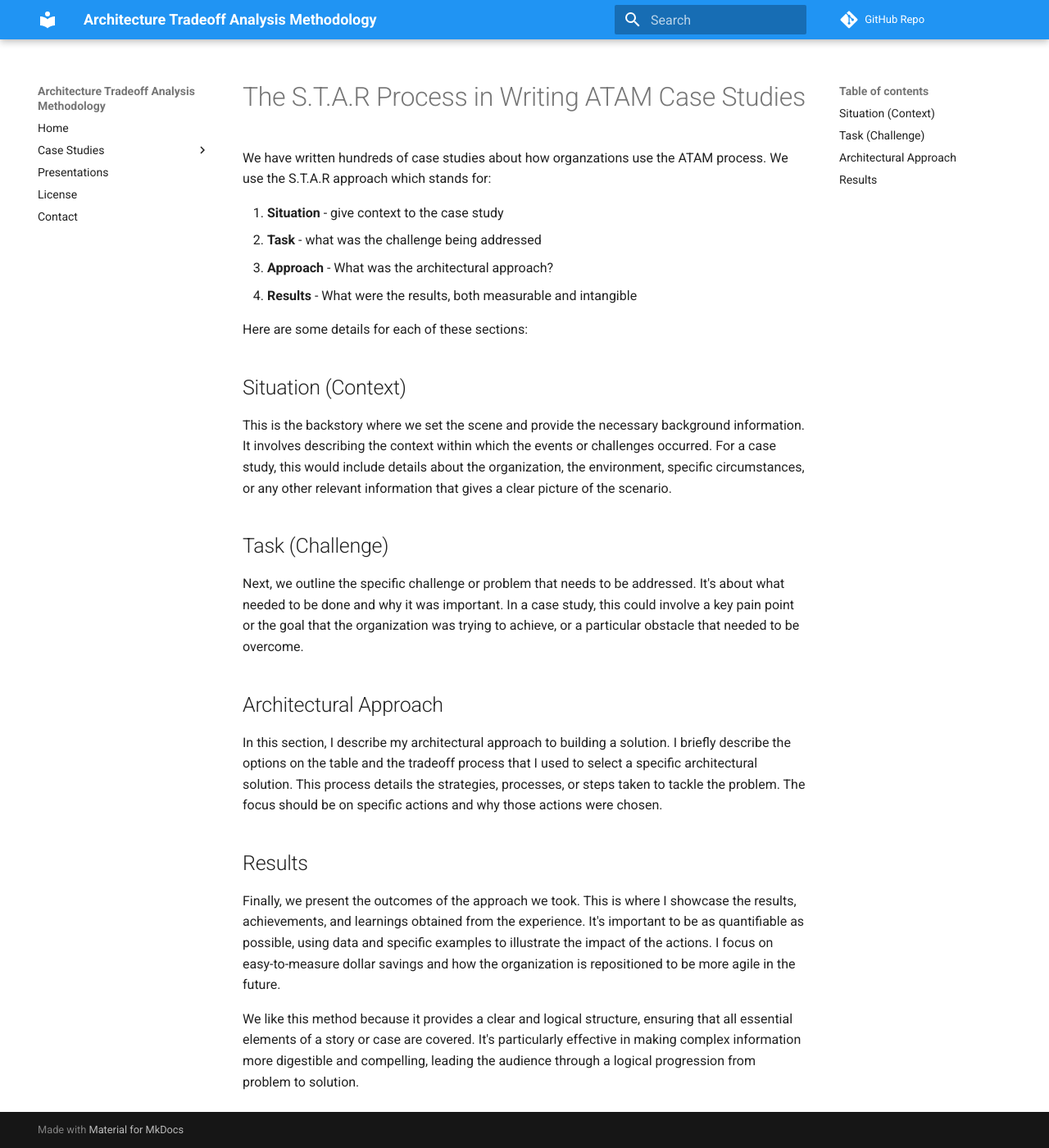
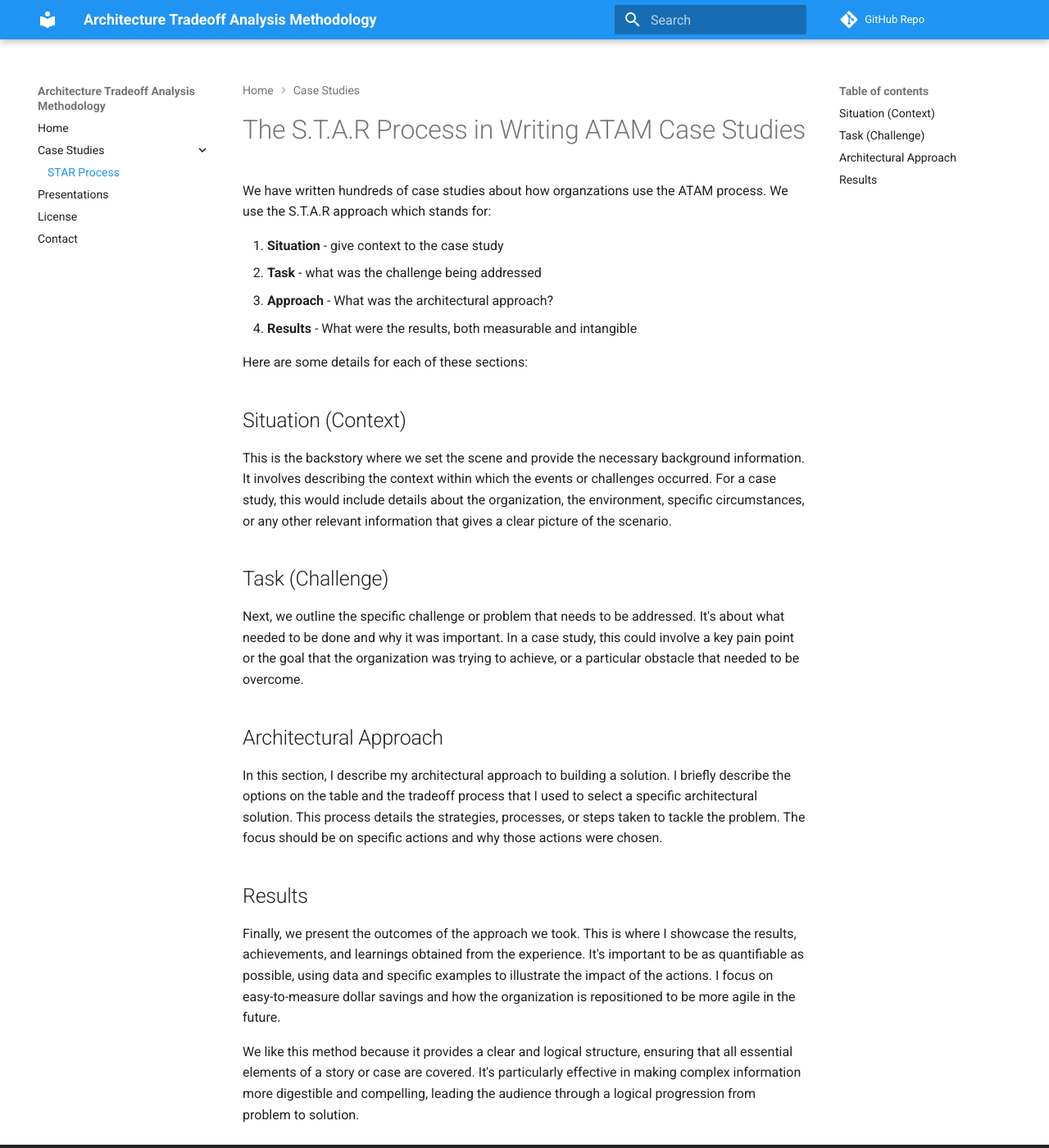
Before and after one commit to dmccreary/atam, an MkDocs documentation site: the page built from docs/case-studies/star-process.md, in a window 1280 px wide and 1400 px high. Shown: the whole window at 82% size. Built offline with MkDocs 1.6.1 and Material for MkDocs 9.7.7, drawn with Linux system fonts in a browser that asks for light colours; comment, search, counter and statistics services are not loaded; some of the changed text lies outside the part shown.

Commit message:
updating content

```diff
--- a/mkdocs.yml
+++ b/mkdocs.yml
@@ -9,7 +9,7 @@ nav:
   - Home: index.md
   - Case Studies:
     - Introduction: case-studies/index.md
-    - STAR Process: cases-studies/star-process.md
+    - STAR Process: case-studies/star-process.md
   - Presentations: slides.md
   - License: license.md
   - Contact: contact.md
```
